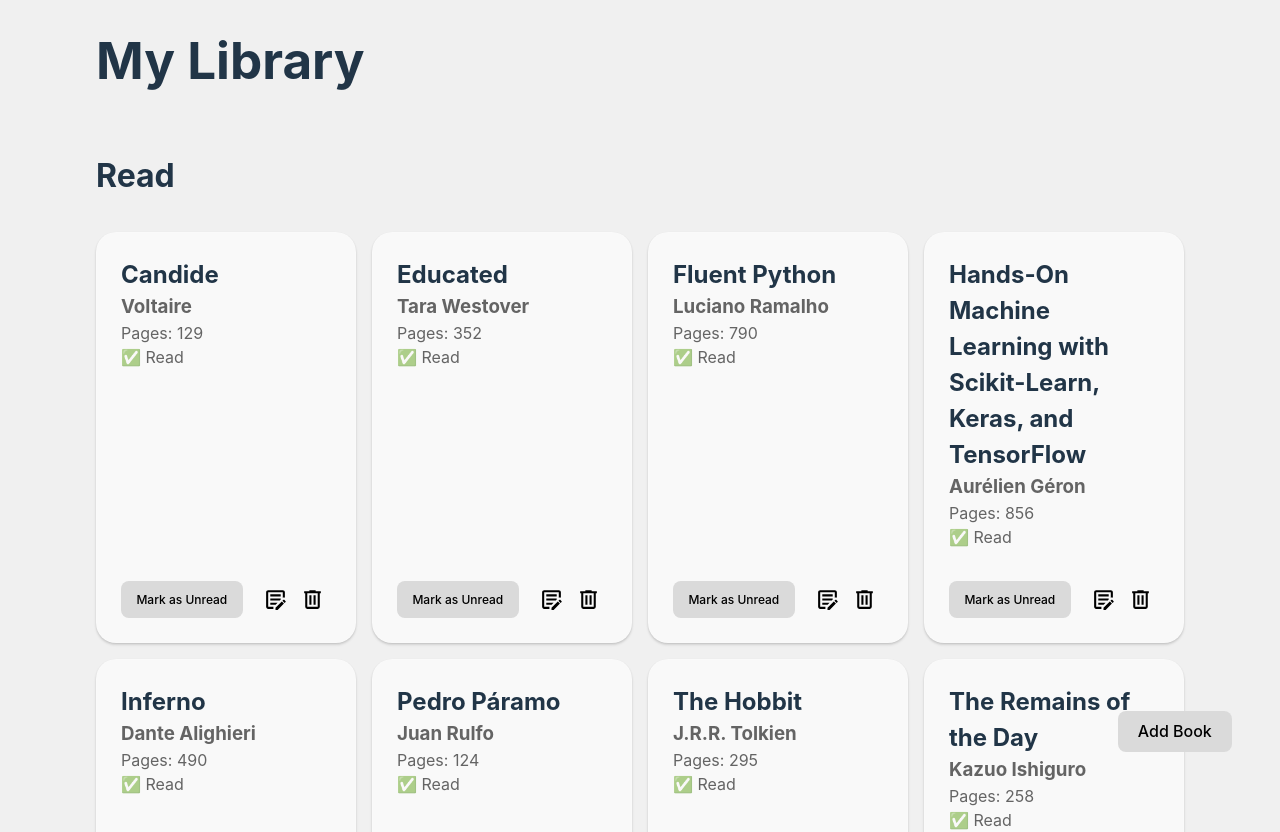
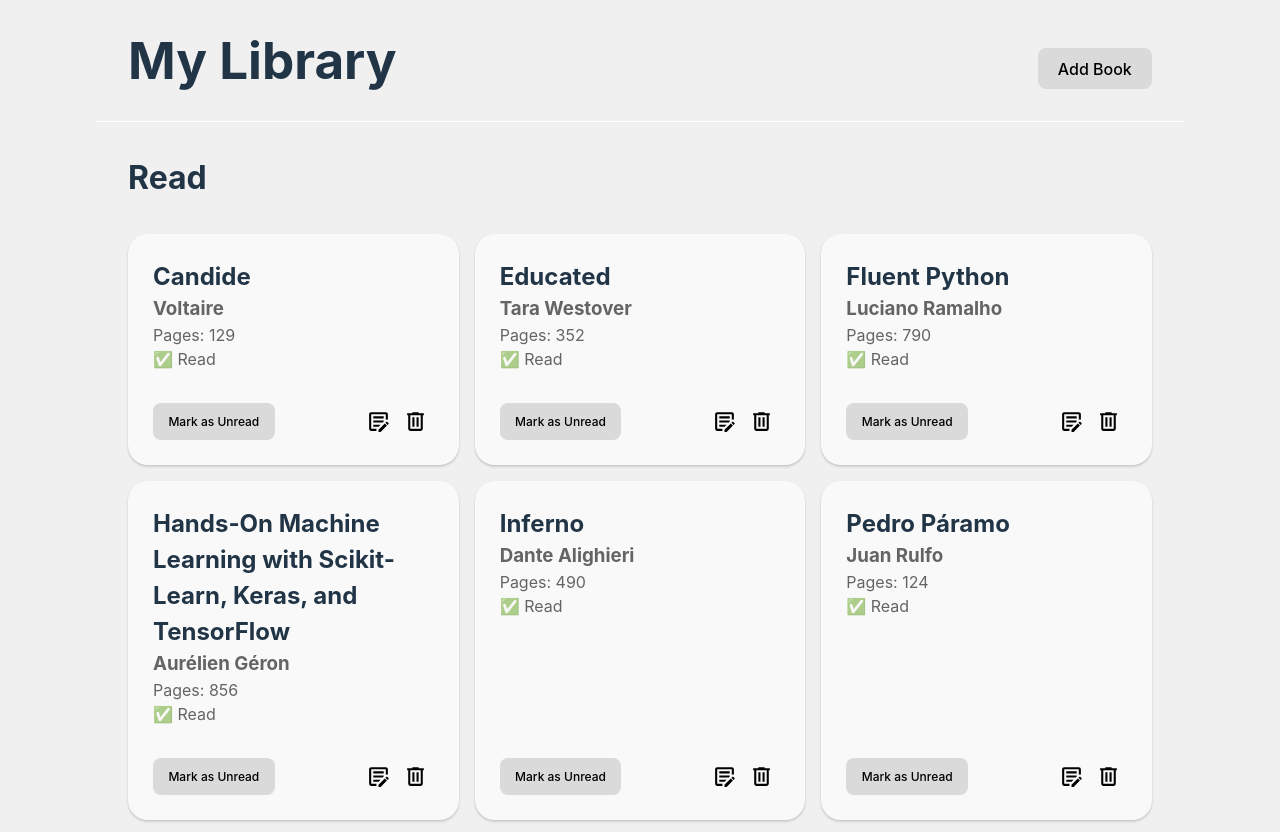
Before and after one commit to pricebenjamin/top-projects, a React (Vite) app: page / in a window 1280 px wide. Shown: the top 832 px of the page. Built offline with nearby package versions, Linux system fonts and the light colour scheme.

Commit message:
Move heading and Add Book button into header

```diff
--- a/src/App.css
+++ b/src/App.css
@@ -1,7 +1,11 @@
 #root {
-  width: clamp(300px, 90%, 1280px);
+  width: clamp(300px, 85%, 1280px);
   margin: 0 auto;
-  padding: 2rem;
+}
+
+#root > * {
+  padding-left: 2rem;
+  padding-right: 2rem;
 }
 
 *:not(dialog) {
@@ -10,13 +14,25 @@
   box-sizing: border-box;
 }
 
+header {
+  padding-top: 2rem;
+  padding-bottom: 2rem;
+  display: flex;
+  align-items: center;
+  position: sticky;
+  top: 0;
+  background-color: var(--background-color);
+  z-index: 1;
+  border-bottom: 1px solid white;
+}
+
+header .add-book {
+  margin-left: auto;
+}
+
 .library {
   display: flex;
   flex-direction: column;
-}
-
-.library h1 {
-  margin-bottom: 2rem;
 }
 
 .library > h2 {
@@ -28,12 +44,6 @@
   display: grid;
   grid-template-columns: repeat(auto-fill, minmax(250px, 1fr));
   gap: 1rem;
-}
-
-.library button[name="add-book"] {
-  position: fixed;
-  bottom: 3rem;
-  right: 3rem;
 }
 
 .book {
--- a/src/App.tsx
+++ b/src/App.tsx
@@ -92,8 +92,18 @@
     }
 
     return (
+      <>
+        <header>
+          <h1>My Library</h1>
+          <button
+            type="button"
+            className="add-book"
+            onClick={showAddBookDialog}
+          >
+            Add Book
+          </button>
+        </header>
         <div className="library">
-        <h1>My Library</h1>
           {sortedUnreadBooks.length > 0 && (
             <>
               <h2>Unread</h2>
@@ -106,10 +116,8 @@
               <div className="grid">{sortedReadBooks.map(renderBook)}</div>
             </>
           )}
-        <button type="button" name="add-book" onClick={showAddBookDialog}>
-          Add Book
-        </button>
         </div>
+      </>
     );
   }
 
--- a/src/index.css
+++ b/src/index.css
@@ -7,6 +7,7 @@
   color: rgba(255, 255, 255, 0.87);
   background-color: #242424;
 
+  --background-color: #242424;
   --color-dim: rgba(255, 255, 255, 0.5);
   --background-color-hover: rgba(255, 255, 255, 0.05);
   --dialog-backdrop: rgba(0, 0, 0, 0.5);
@@ -25,8 +26,6 @@
 
 body {
   margin: 0;
-  display: flex;
-  place-items: center;
   min-width: 320px;
   min-height: 100vh;
 }
@@ -57,6 +56,7 @@
     color: #213547;
     background-color: #f0f0f0;
 
+    --background-color: #f0f0f0;
     --color-dim: rgba(0, 0, 0, 0.6);
     --background-color-hover: #ffffff;
     --dialog-backdrop: rgba(0, 0, 0, 0.3);
```
Lines whose indentation alone changed are shown as unchanged.
